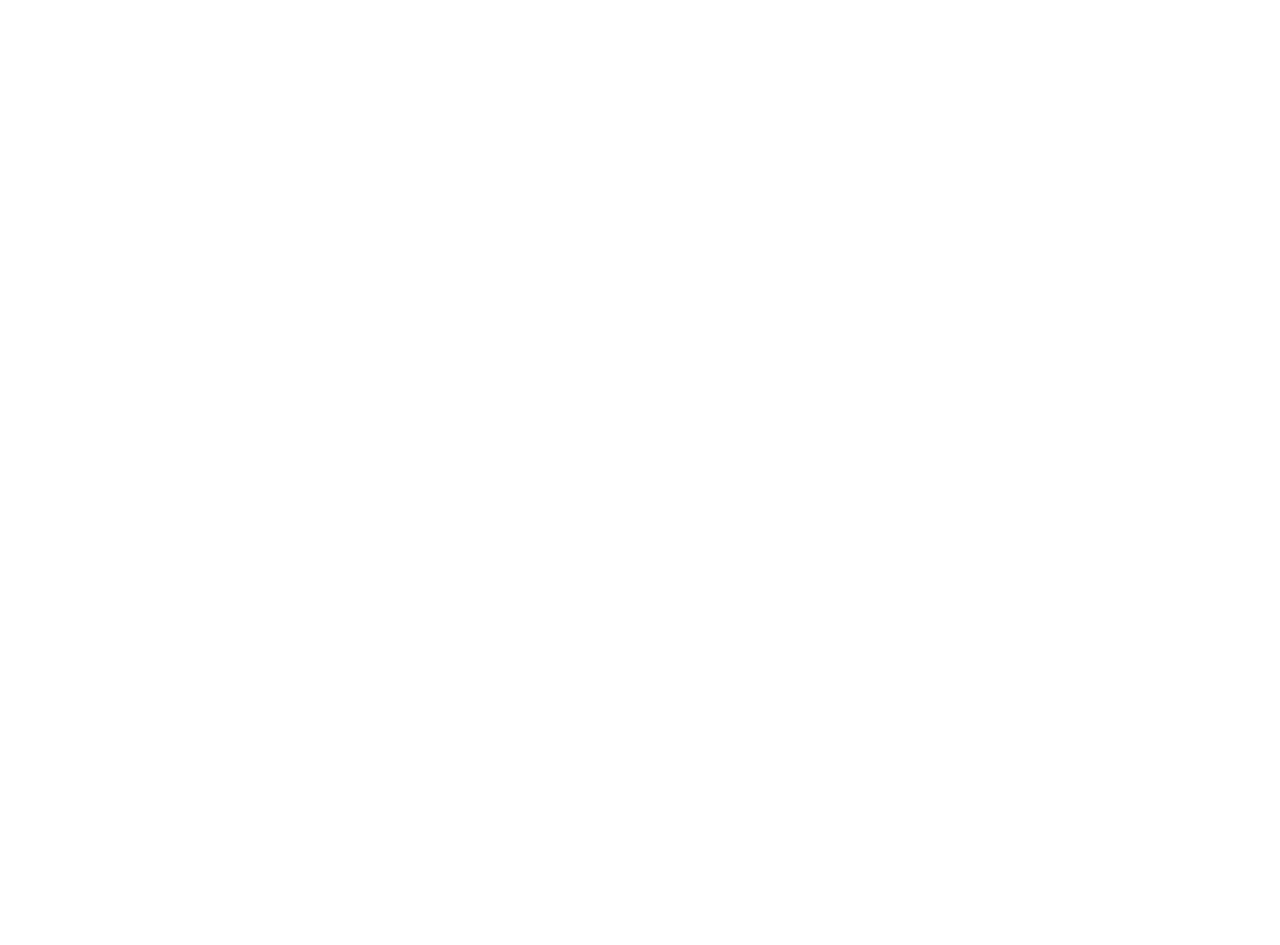
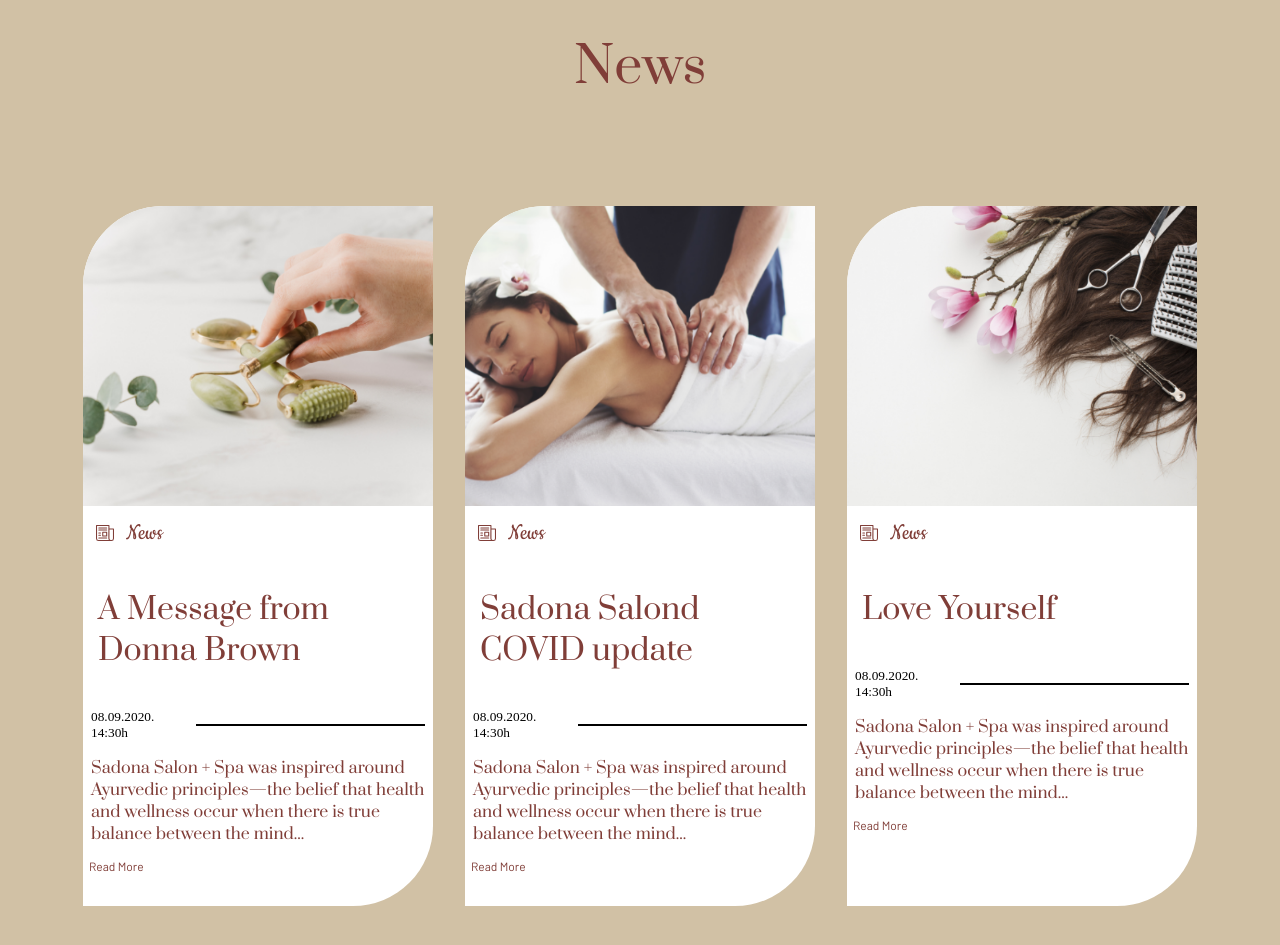
Before and after one commit to zpc30/sadona, a React (Create React App) app: page / in a window 1280 px wide. Shown: the part 4920-5865 px from the top of the page. Before the commit the page ends 4878 px from the top, so only its background shows below. Built offline with nearby package versions, Linux system fonts and the light colour scheme.

Commit message:
news section with cards

```diff
--- a/src/App.jsx
+++ b/src/App.jsx
@@ -11,6 +11,7 @@ import AboutSadona from './components/AboutSadona/AboutSadona';
 import SaltServices from './components/SaltServices/SaltServices';
 import Cezanne from './components/Cezanne';
 import FAQ from './components/FAQ/FAQ';
+import News from './components/News/News';
 
 export default function App() {
   return (
@@ -27,6 +28,7 @@ export default function App() {
       <AboutSadona />
       <Cezanne />
       <FAQ />
+      <News />
     </>
   );
 }
--- /dev/null
+++ b/src/components/News/News.jsx
@@ -0,0 +1,88 @@
+import React from 'react';
+import { useTheme } from 'styled-components';
+import { Section, SectionContainer } from '../common/Section';
+import { Paragraph, SubHeading, TitleHeading } from '../common/SubHeading';
+import { Card } from './styled';
+import { Anchor } from '../common/Button';
+
+export default function News() {
+  const theme = useTheme();
+  return (
+    <SectionContainer style={{ backgroundColor: theme.palette.colors.secondary }}>
+      <SubHeading
+        style={{
+          color: theme.palette.colors.primary,
+          textAlign: 'center',
+          paddingTop: '1em',
+          fontSize: theme.font.extraLarge
+        }}>
+        News
+      </SubHeading>
+      <Section style={{ gap: '2em', flexDirection: 'row' }}>
+        <NewsCard
+          src={'/images/newsMessage.png'}
+          title={'A Message from Donna Brown'}
+          text={
+            'Sadona Salon + Spa was inspired around Ayurvedic principles—the belief that health and wellness occur when there is true balance between the mind...'
+          }
+          date={'08.09.2020. 14:30h'}
+        />
+        <NewsCard
+          src={'/images/newsCovid.png'}
+          title={'Sadona Salond COVID update'}
+          text={
+            'Sadona Salon + Spa was inspired around Ayurvedic principles—the belief that health and wellness occur when there is true balance between the mind...'
+          }
+          date={'08.09.2020. 14:30h'}
+        />
+        <NewsCard
+          src={'/images/newsLove.png'}
+          title={'Love Yourself'}
+          text={
+            'Sadona Salon + Spa was inspired around Ayurvedic principles—the belief that health and wellness occur when there is true balance between the mind...'
+          }
+          date={'08.09.2020. 14:30h'}
+        />
+      </Section>
+    </SectionContainer>
+  );
+}
+
+const NewsCard = ({ title, text, src, date }) => {
+  const theme = useTheme();
+  return (
+    <Card>
+      <div style={{ height: '300px' }}>
+        <img
+          style={{ objectFit: 'cover', borderRadius: '5em 0 0 0', width: '100%', height: '100%' }}
+          src={src}
+        />
+      </div>
+      <TitleHeading
+        style={{
+          color: theme.palette.colors.primary,
+          fontSize: theme.font.medium,
+          padding: '.5em'
+        }}>
+        <img src="/icons/newspaper.svg" />
+        News
+      </TitleHeading>
+      <SubHeading style={{ padding: '.5em', color: theme.palette.colors.primary }}>
+        {title}
+      </SubHeading>
+      <div
+        style={{
+          padding: '.5em',
+          width: '100%',
+          display: 'flex',
+          gap: '1em',
+          alignItems: 'center'
+        }}>
+        <small>{date}</small>
+        <div style={{ backgroundColor: 'black', height: '2px', width: '80%' }}></div>
+      </div>
+      <Paragraph style={{ padding: '.5em' }}>{text}</Paragraph>
+      <Anchor style={{ display: 'block', padding: '.5em .5em 2em' }}>Read More </Anchor>
+    </Card>
+  );
+};
--- /dev/null
+++ b/src/components/News/index.js
@@ -0,0 +1 @@
+export { default } from './News';
--- /dev/null
+++ b/src/components/News/styled.jsx
@@ -0,0 +1,9 @@
+import styled from 'styled-components';
+
+export const Card = styled('div')(() => ({
+  border: '5em 0 5em 0',
+  width: '350px',
+  height: '700px',
+  borderRadius: '5em 0 5em 0',
+  background: 'white'
+}));
```
